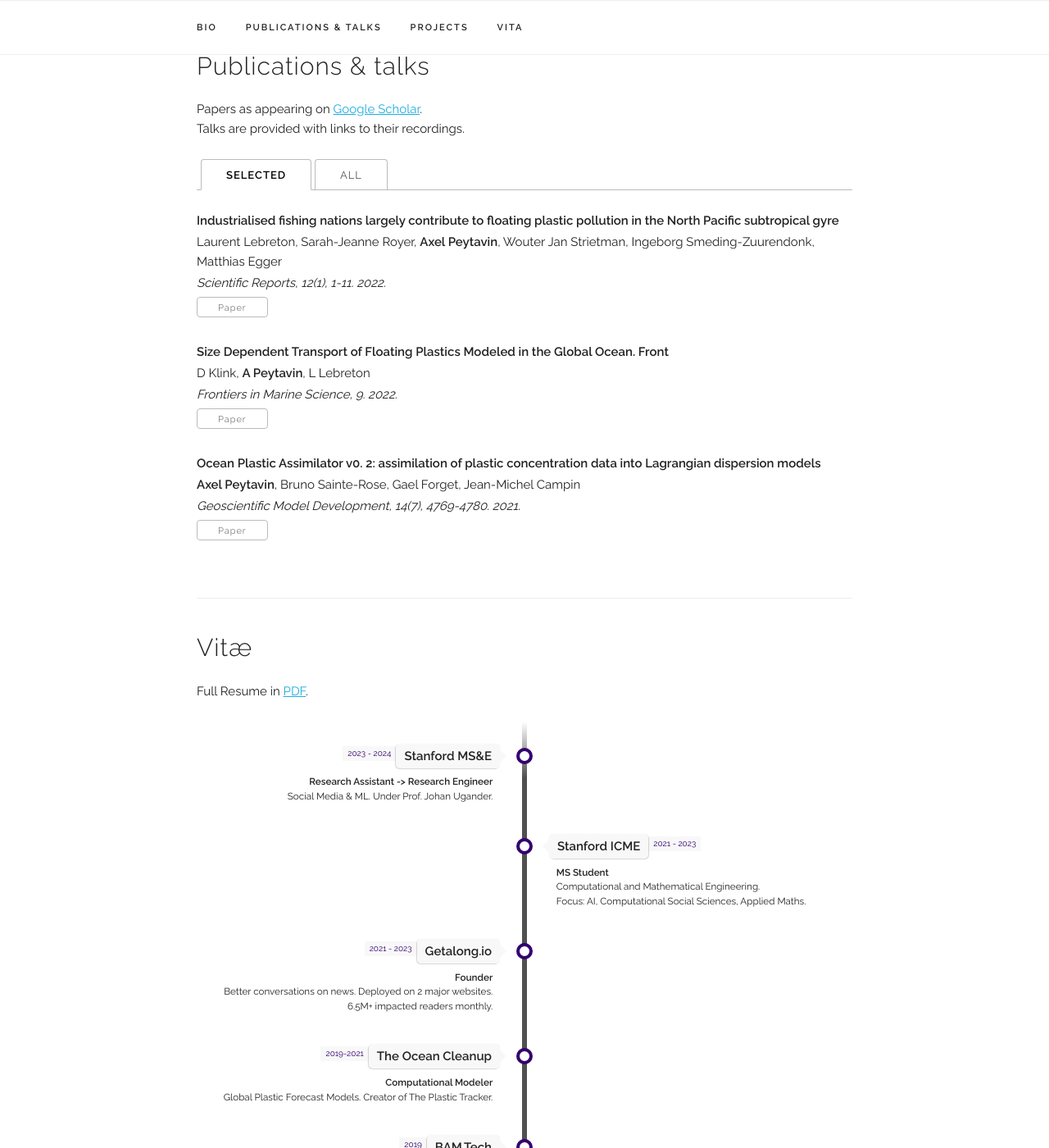
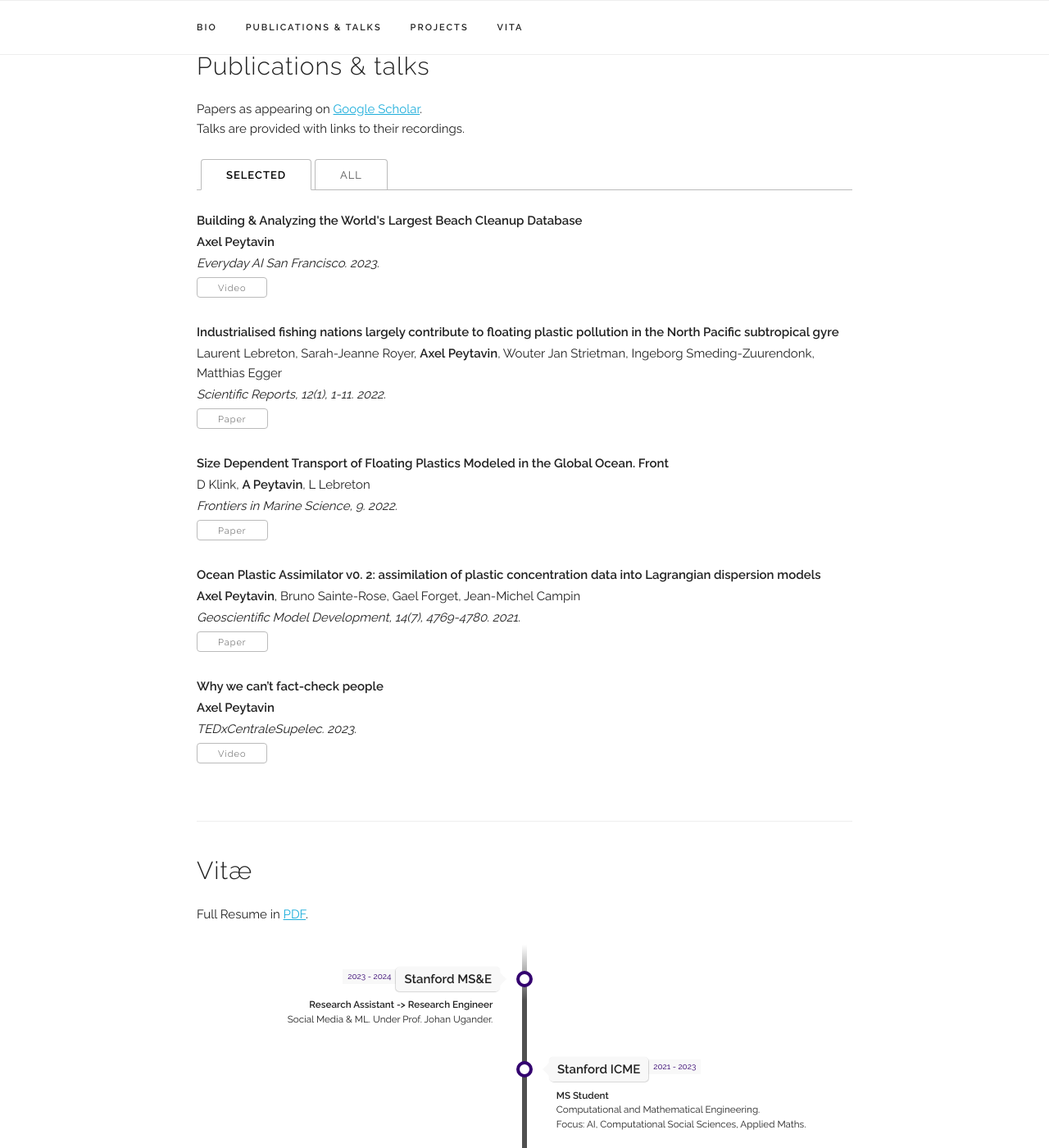
Before and after one commit to axelpey/axelpey.github.io, a Jekyll site: the page built from index.html, in a window 1280 px wide and 1400 px high, scrolled down 918 px. Shown: the whole window at 82% size. Built offline with Jekyll 4.4.1, drawn with Linux system fonts in a browser that asks for light colours; some web fonts are replaced.

Commit message:
Add new publications to publications.yaml

```diff
--- a/_data/publications.yaml
+++ b/_data/publications.yaml
@@ -1,20 +1,30 @@
 papers:
+  - title: "Building & Analyzing the World's Largest Beach Cleanup Database"
+    authors: "<b>Axel Peytavin</b>"
+    venue: "Everyday AI San Francisco. 2023."
+    video: "https://videos.dataiku.com/watch/qTiEXtaLtHdxHVTHT5s9ZX?"
+    selected: y
+
   - title: "Industrialised fishing nations largely contribute to floating plastic pollution in the North Pacific subtropical gyre"
     authors: "Laurent Lebreton, Sarah-Jeanne Royer, <b>Axel Peytavin</b>, Wouter Jan Strietman, Ingeborg Smeding-Zuurendonk, Matthias Egger"
     venue: "Scientific Reports, 12(1), 1-11. 2022."
-    paper_pdf: "/assets/publications/2022_industrialised_fishing_nations/paper.pdf" # PDF link not provided
+    paper_pdf: "/assets/publications/2022_industrialised_fishing_nations/paper.pdf"
     selected: y
 
   - title: "Size Dependent Transport of Floating Plastics Modeled in the Global Ocean. Front"
     authors: "D Klink, <b>A Peytavin</b>, L Lebreton"
     venue: "Frontiers in Marine Science, 9. 2022."
-    paper_pdf: "/assets/publications/2022_size_dependent_transport/paper.pdf" # PDF link not provided
+    paper_pdf: "/assets/publications/2022_size_dependent_transport/paper.pdf"
     selected: y # 'y' if it should be selected, 'n' otherwise
 
   - title: "Ocean Plastic Assimilator v0. 2: assimilation of plastic concentration data into Lagrangian dispersion models"
     authors: "<b>Axel Peytavin</b>, Bruno Sainte-Rose, Gael Forget, Jean-Michel Campin"
     venue: "Geoscientific Model Development, 14(7), 4769-4780. 2021."
-    paper_pdf: "/assets/publications/2021_ocean_plastic_assimilator/paper.pdf" # PDF link not provided
+    paper_pdf: "/assets/publications/2021_ocean_plastic_assimilator/paper.pdf"
     selected: y
 
-# Your existing papers here
+  - title: "Why we can’t fact-check people"
+    authors: "<b>Axel Peytavin</b>"
+    venue: "TEDxCentraleSupelec. 2023."
+    video: "https://www.youtube.com/watch?v=oF7mB9w9DNM"
+    selected: y
```
